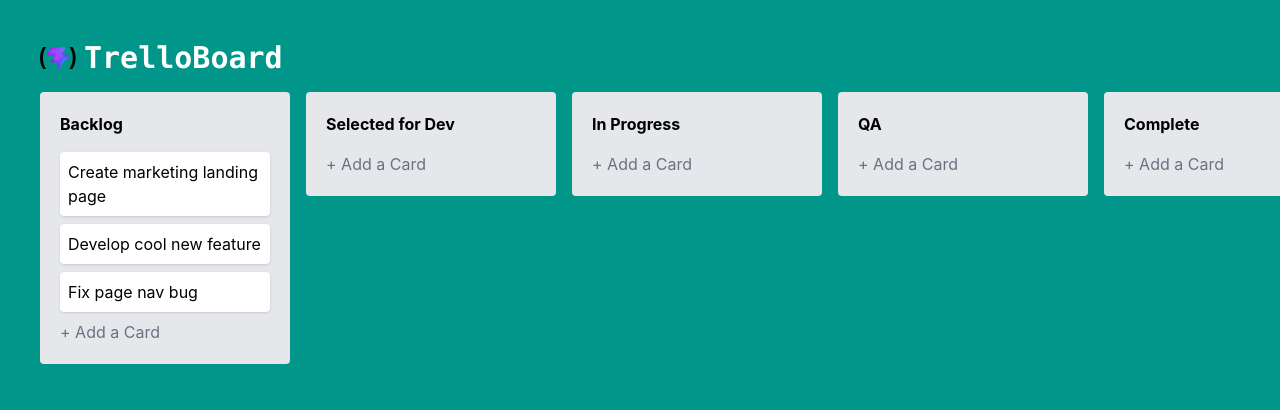
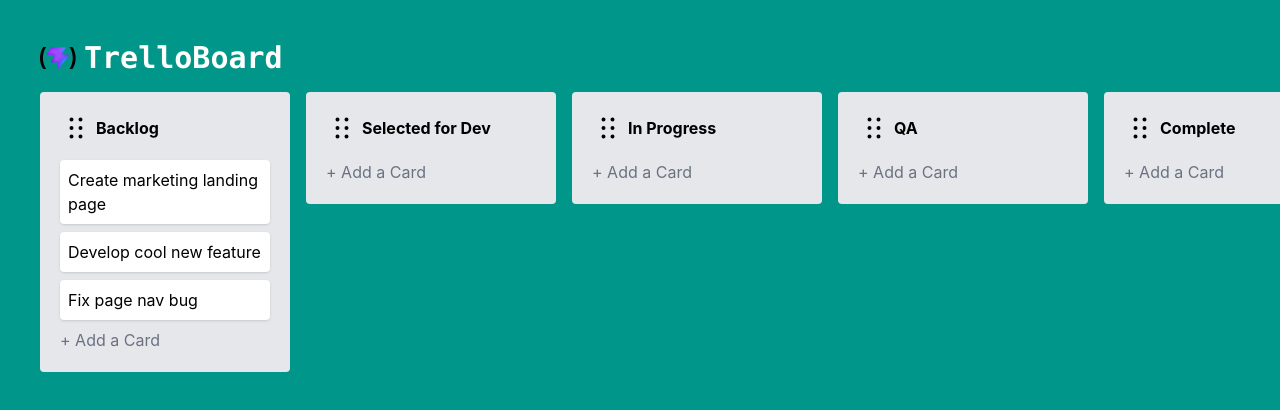
Before and after one commit to alexbulanovgooddev/vue-trello-board, a Vue app: page / in a window 1280 px wide. Shown: the top 410 px of the page. Built offline with nearby package versions, Linux system fonts and the light colour scheme.

Commit message:
feat: добавлено перетаскивание колонок (drag-and-drop)

```diff
--- /dev/null
+++ b/src/components/DragHandle.vue
@@ -0,0 +1,15 @@
+<script setup lang="ts"></script>
+
+<template>
+	<div class="drag-handle cursor-move">
+		<svg
+			xmlns="http://www.w3.org/2000/svg"
+			width="32"
+			height="32"
+			viewBox="0 0 256 256">
+			<path
+				fill="currentColor"
+				d="M108 60a16 16 0 1 1-16-16a16 16 0 0 1 16 16m56 16a16 16 0 1 0-16-16a16 16 0 0 0 16 16m-72 36a16 16 0 1 0 16 16a16 16 0 0 0-16-16m72 0a16 16 0 1 0 16 16a16 16 0 0 0-16-16m-72 68a16 16 0 1 0 16 16a16 16 0 0 0-16-16m72 0a16 16 0 1 0 16 16a16 16 0 0 0-16-16" />
+		</svg>
+	</div>
+</template>
--- a/src/components/TrelloBoard.vue
+++ b/src/components/TrelloBoard.vue
@@ -2,7 +2,9 @@
 import type { Column } from '~/types'
 import { ref } from 'vue'
 import { nanoid } from 'nanoid'
+import draggable from 'vuedraggable'
 import TrelloBoardTask from './TrelloBoardTask.vue'
+import DragHandle from './DragHandle.vue'
 
 const columns = ref<Column[]>([
 	{
@@ -50,13 +52,18 @@
 </script>
 
 <template>
-	<div class="px-10 flex-1 flex items-start gap-4 overflow-x-auto">
-		<div
-			v-for="column in columns"
-			:key="column.id"
-			class="column rounded min-w-62.5 bg-gray-200 p-5">
-			<div class="mb-4 font-bold">
-				{{ column.title }}
+	<draggable
+		v-model="columns"
+		group="columns"
+		item-key="id"
+		animation="150"
+		handle=".drag-handle"
+		class="px-10 flex-1 flex items-start gap-4 overflow-x-auto">
+		<template #item="{ element: column }: { element: Column }">
+			<div class="column rounded min-w-62.5 bg-gray-200 p-5">
+				<div class="mb-4 flex items-center gap-1">
+					<DragHandle />
+					<span class="font-bold">{{ column.title }}</span>
 				</div>
 
 				<TrelloBoardTask
@@ -68,5 +75,6 @@
 					<button class="text-gray-500 cursor-pointer">+ Add a Card</button>
 				</div>
 			</div>
-	</div>
 		</template>
+	</draggable>
+</template>
```
Also changed, not shown: src/assets/dots-vertical.svg (added). Lines whose indentation alone changed are shown as unchanged.
